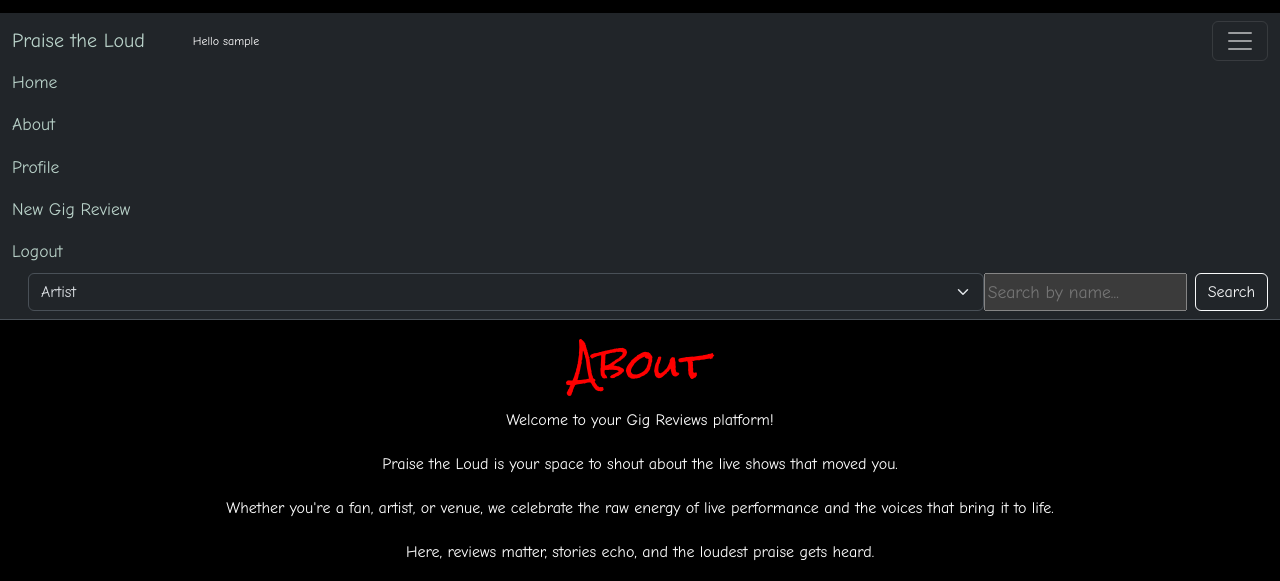
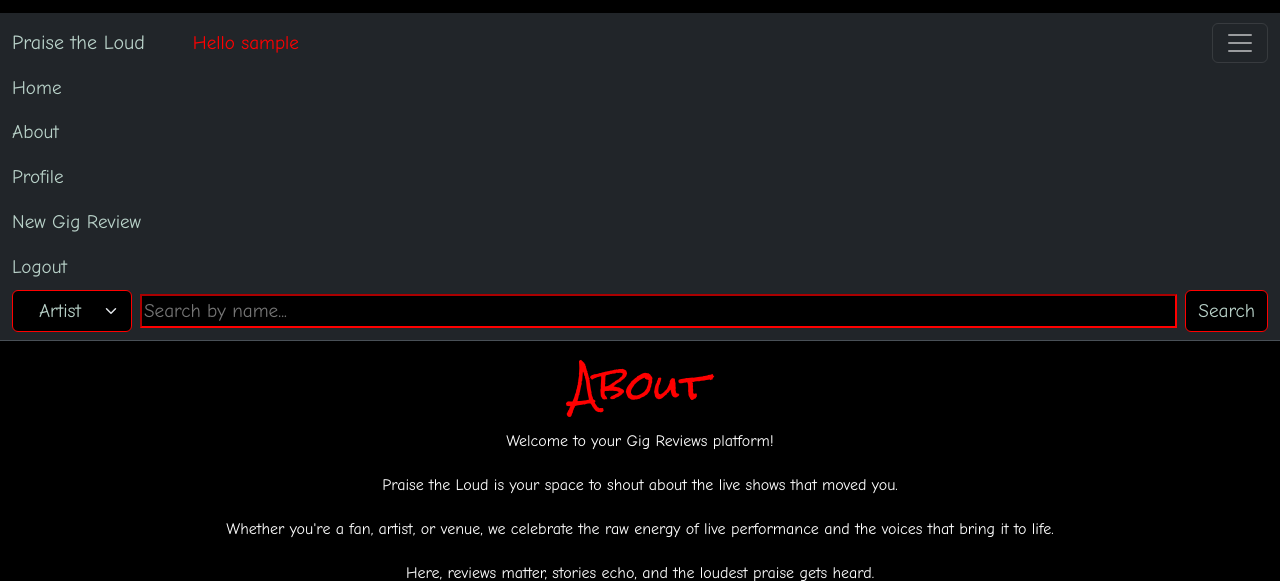
Before and after one commit to AxdeKlerk/Praise-The-Loud, a Django app: page /about/ in a window 1280 px wide, after a click that opens the changed part. Shown: the top 581 px of the page. Run offline with Django 4.2, Linux system fonts and the light colour scheme; the visitor is signed in with stand-in values (Sample User, id 1).

Commit message:
Style navbar search funcrtion to stack for screens smaller that 425px

```diff
--- a/static/css/style.css
+++ b/static/css/style.css
@@ -26,10 +26,10 @@ h1 {
     margin-bottom: 1%;
     background-color: #a9a9a9;
 }
-.nav-item {
-    color: #B9D2C9;
+.navbar-text{
+    color: red;
     text-decoration: none;
-    font-size: 1.1rem;
+    font-size: 1.2rem;
 }
 .nav-item:hover {
     color: #ff0000;
@@ -37,10 +37,74 @@ h1 {
 .nav-item a {
     color: #B9D2C9;
     text-decoration: none;
+    font-size: 1.2rem;
 }
 .nav-item a:hover {
     color: #ff0000;
 }
+.nav-search {
+    color: #B9D2C9;
+    border-color: red;
+    font-size: 1.2rem;
+}
+.nav-btn{
+    color: #B9D2C9;
+    border-color: red;
+    background-color: black;
+    font-size: 1.2rem;
+}
+.nav-btn:hover {
+    color: #ff0000;
+    background-color: black;
+    border-color: red;
+}
+/* search bar*/
+.nav-search {
+    display: flex;
+    flex-direction: row;
+    align-items: center;
+    gap: 0.5rem; /* spacing between stacked elements */
+
+}
+.nav-search select {
+    color: #B9D2C9;
+    border-color: red;
+    background-color: black;
+    font-size: 1.2rem;
+    text-align: center;
+}
+.nav-search select:focus {
+    outline: none;
+    border-color: red;
+    background-color: black;
+    font-size: 1.2rem;
+    box-shadow: none;
+    color: #ff0000;
+}
+.nav-search input {
+    color: #B9D2C9;
+    border-color: red;
+    background-color: black;
+    font-size: 1.2rem;
+    width: 100%;
+}
+.nav-search input:focus {
+    border-color: red;
+    outline: none;
+    box-shadow: none;
+    background-color: black;
+    color: #B9D2C9;
+}
+form.d-flex select {
+  width: 120px;
+  min-width: unset;
+}
+
+form.d-flex input[type="text"] {
+  flex: 1;
+  /*min-width: 200px;  or remove this line to let flex handle it */
+}
+
 
 /*Hero image and text*/
 .hero-image {
@@ -110,6 +174,19 @@ h1 {
         font-size: 0.7rem;
     }
 }
+
+/* Small screens: Stack items vertically */
+@media (max-width: 425px) {
+    .nav-search {
+        flex-direction: column;
+        align-items: center;
+    }
+    .nav-search > * {
+    width: 100%;
+    max-width: 300px; /* Optional: keeps it tidy */
+  }
+}
+
 /*2 Small mobile devices (phones, 420px and above)*/
 @media screen and (min-width: 425px) {
     .hero-image img {
@@ -135,3 +212,5 @@ h1 {
         font-size: 1rem;
     }
 }
+/*3 Small mobile devices (phones, 420px and above)
+@media (max-width: 576px)*/
--- a/templates/base.html
+++ b/templates/base.html
@@ -23,7 +23,7 @@
     <a class="navbar-brand me-5" href="{% url 'home' %}">Praise the Loud</a>
 
       {% if user.is_authenticated %}
-        <span class="navbar-text text-white me-auto">Hello {{ user.username }}</span>
+        <span class="navbar-text me-auto">Hello {{ user.username }}</span>
       {% endif %}
 
     <button class="navbar-toggler" type="button" data-bs-toggle="collapse" data-bs-target="#navbarSupportedContent"
@@ -66,10 +66,10 @@
 
         <!-- Search form -->
         <li class="nav-item">
-          <form class="d-flex ms-lg-3" method="get" action="{% url 'search_view' %}">
+          <form class="d-flex nav-search" method="get" action="{% url 'search_view' %}">
             {{ form.search_type }}
             {{ form.search_term }}
-            <button class="btn btn-outline-light ms-2" type="submit">Search</button>
+            <button class="btn btn-outline-light nav-btn" type="submit">Search</button>
           </form>
         </li>
       </ul>
```
